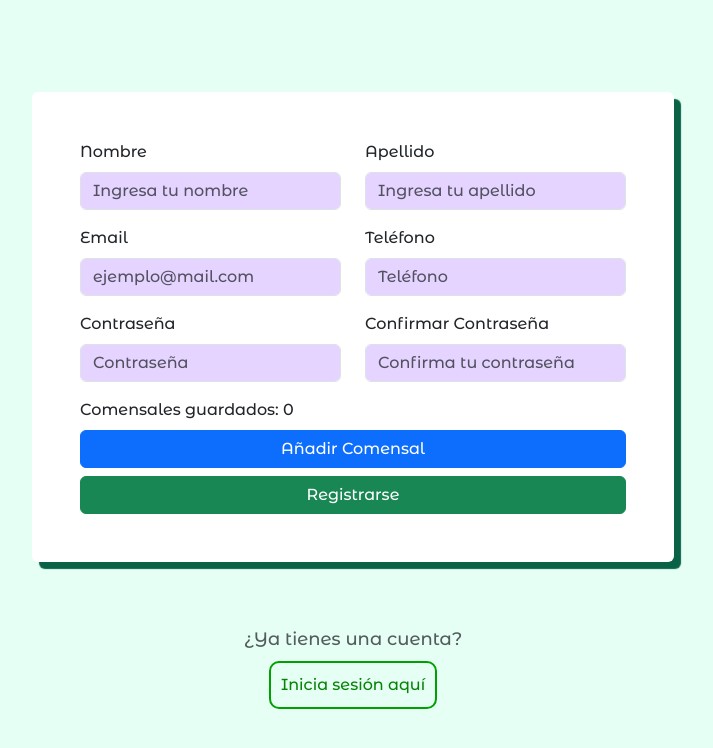
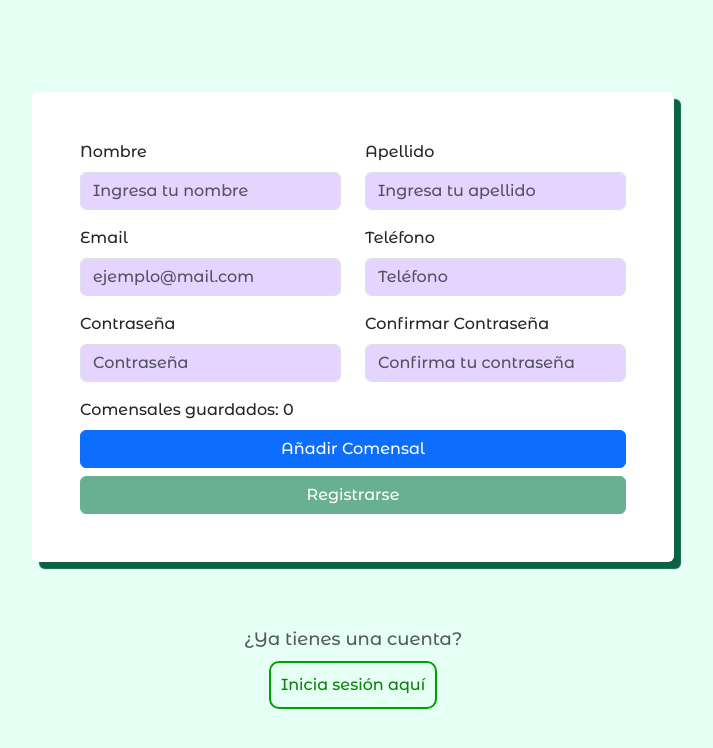
Before and after one commit to LaunchUP-INC/LunchUP-FRONT, a React (Vite) app: page /signup in a window 1280 px wide. Shown: the top 748 px of the page, without its empty margins (287-1000 px from the left). Built offline with nearby package versions, Linux system fonts and the light colour scheme; no server answers.

Commit message:
el boton permanecerá deshabilitado hasta que se agregue un comensal

```diff
--- a/src/components/SingFormg/SingForm.jsx
+++ b/src/components/SingFormg/SingForm.jsx
@@ -204,7 +204,11 @@ const SingForm = () => {
           </Button>
         </div>
 
-        <Button className="btn-success w-100" type="submit">
+        <Button
+          disabled={savedComensalsCount === 0 && true}
+          className="btn-success w-100"
+          type="submit"
+        >
           Registrarse
         </Button>
       </Form>
```
